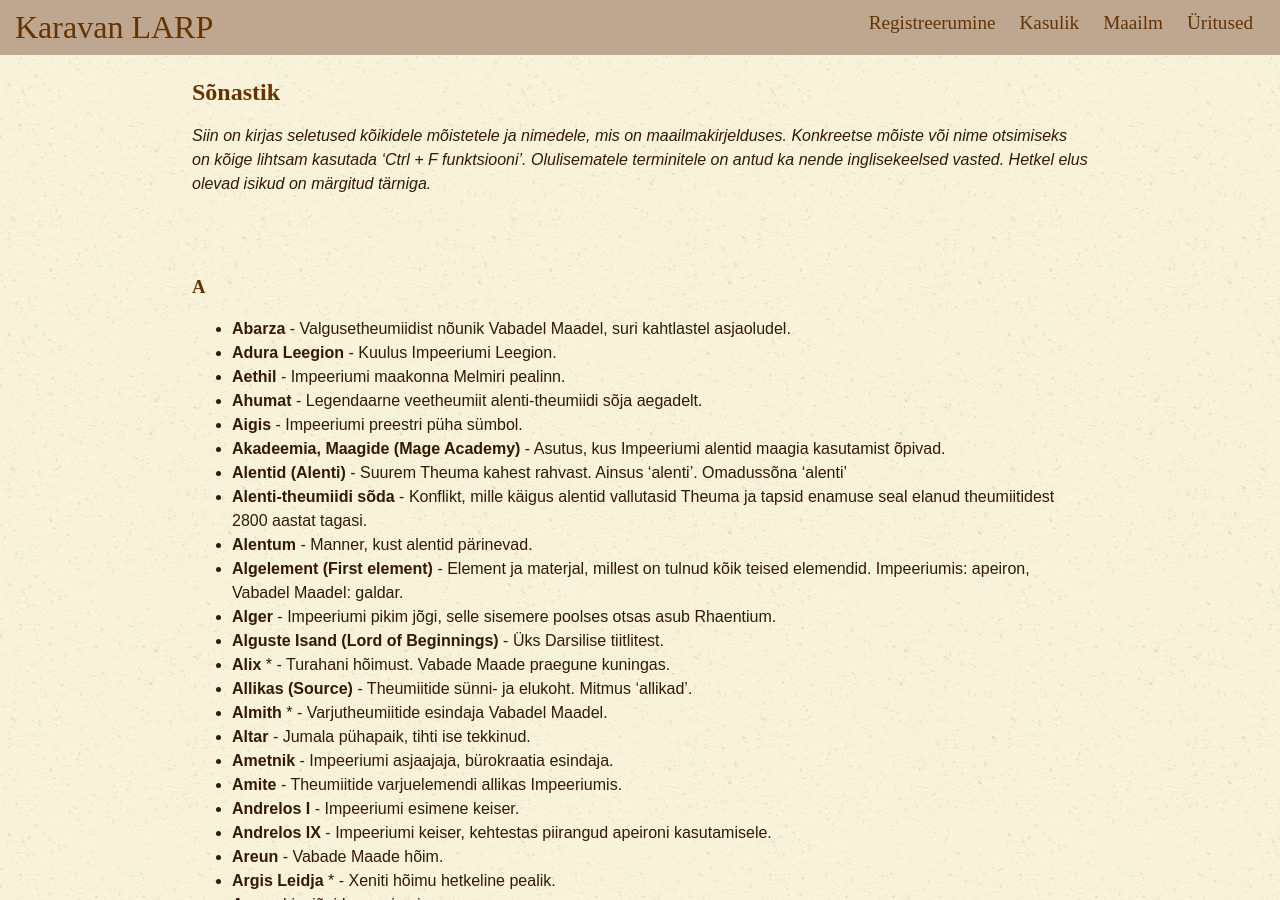
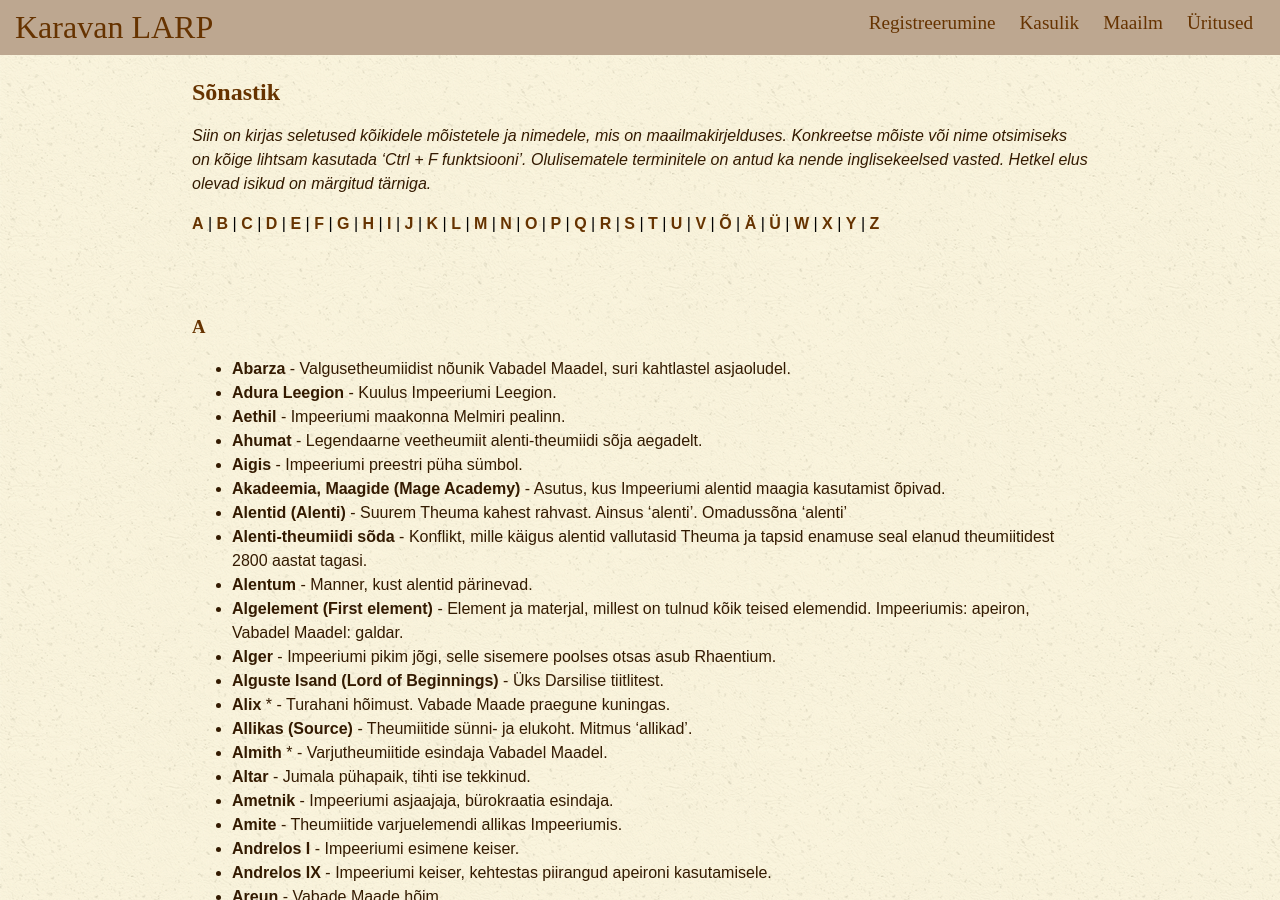
Before and after one commit to karavanlarp/karavanlarp.github.io, a Jekyll site: the page built from est/world/glossary.md, in a window 1280 px wide and 900 px high. Built offline with Jekyll 4.4.1, drawn with Linux system fonts in a browser that asks for light colours; some web fonts are replaced.

Commit message:
glossary toc

```diff
--- a/est/world/glossary.md
+++ b/est/world/glossary.md
@@ -6,7 +6,11 @@
 
 _Siin on kirjas seletused kõikidele mõistetele ja nimedele, mis on maailmakirjelduses. Konkreetse mõiste või nime otsimiseks on kõige lihtsam kasutada ‘Ctrl + F funktsiooni’. Olulisematele terminitele on antud ka nende inglisekeelsed vasted. Hetkel elus olevad isikud on märgitud tärniga._
 
-### A
+<div style="margin: auto;">
+	<a href="#A">A</a> | <a href="#B">B</a> | <a href="#C">C</a> | <a href="#D">D</a> | <a href="#E">E</a> | <a href="#F">F</a> | <a href="#G">G</a> | <a href="#H">H</a> | <a href="#I">I</a> | <a href="#J">J</a> | <a href="#K">K</a> | <a href="#L">L</a> | <a href="#M">M</a> | <a href="#N">N</a> | <a href="#O">O</a> | <a href="#P">P</a> | <a href="#Q">Q</a> | <a href="#R">R</a> | <a href="#S">S</a> | <a href="#T">T</a> | <a href="#U">U</a> | <a href="#V">V</a> | <a href="#Õ">Õ</a> | <a href="#Ä">Ä</a> | <a href="#Ü">Ü</a> | <a href="#W">W</a> | <a href="#X">X</a> | <a href="#Y">Y</a> | <a href="#Z">Z</a>
+</div>
+
+<h3 id="A">A</h3>
 
 * **Abarza** - Valgusetheumiidist nõunik Vabadel Maadel, suri kahtlastel asjaoludel.
 * **Adura Leegion** - Kuulus Impeeriumi Leegion.
@@ -44,7 +48,7 @@
 * **Azat** - Impeeriumi maakonna Pereini pealinn.
 * **Azen** - Vabade Maade hõim.
 
-### B
+<h3 id="B">B</h3>
 
 * **Balden** - Kerri hõimust. Vabade Maade kuningas.
 * **Ban-Mawr** - Vabade Maade kaose ja vannete jumal, panteoni juht.
@@ -52,14 +56,14 @@
 * **Berazi kuru** - Impeeriumis Kethari mäestiku keskel asuv kuru, mis on ainuke läbipääsukoht Talmekari poolsaarele.
 * **Brig** - Vabade Maade hõim.
 
-### C
+<h3 id="C">C</h3>
 
 * **Cairlinn Tor** - Vabade Maade pealinn ja kuninga elupaik.
 * **Carresca** - Legendaarne õhutheumiit alenti-theumiidi sõja aegadelt.
 * **Ceriel, Püha (Saint Ceriel)** - Merel uppunute kaitsepühak Impeeriumis.
 * **Cilines, Püha (Saint Cilines)** -  Süüta surnute kaitsepühak Impeeriumis.
 
-### D
+<h3 id="D">D</h3>
 
 * **Dager Jõehunt** * - Turahani hõimu hetkeline pealik.
 * **Darais** - Vabade Maade hõim.
@@ -72,7 +76,7 @@
 * **Droat** - Theumiitide valguseelemendi allikas Vabadel Maadel.
 * **Durras** - Impeeriumi maakond.
 
-### E
+<h3 id="E">E</h3>
 
 * **Ebasurnu (Undead)** - Olevus, kelle keha on surnud, aga hing pole lahkunud.
 * **Eil-Gann** - Vabade Maade elu ja liikumise jumal.
@@ -88,18 +92,18 @@
 * **Esimene Surnu (First Dead)** -  Üks Keteose tiitlitest.
 * **Estendar** - Impeeriumi maakond.
 
-### F
+<h3 id="F">F</h3>
 
 * **Faen** - Magari hõimust. Vabade Maade kuningas.
 * **Fareisi Leegion** - Impeeriumi kuulus Leegion.
 * **Fillan, Püha (Saint Fillan)** - Õpetajate kaitsepühak Impeeriumis.
 * **Formanet** * - Õhutheumiitide esindaja Impeeriumis.
 
-### G
+<h3 id="G">G</h3>
 
 * **Galdar** - Vabade Maade termin algelemendile.
 
-### H
+<h3 id="H">H</h3>
 
 * **Helet** - Vabade Maade hõim.
 * **Hesiar** * - Valgusetheumiitide esindaja Impeeriumis.
@@ -108,7 +112,7 @@
 * **Hõim** - Vabade maade suurim ühiskonnaüksus.
 * **Hõimutud** - Vabade Maade pealinnas elav nö hõimuta hõim.
 
-### I
+<h3 id="I">I</h3>
 
 * **Iante saar** - Mägine saar Talmekari poolsaare lähedal, Impeeriumis.
 * **Idavahid** - Vabade Maade idapoolseim punkt.
@@ -127,7 +131,7 @@
 * **Iser Teenäitaja** * - Areuni hõimu hetkeline pealik.
 * **Ithen** - Sumemaa pealinn.
 
-### J
+<h3 id="J">J</h3>
 
 * **Jahtide Isand (Lord of the Hunt)** - Üks Nal-Mati tiitlitest.
 * **Jarail I** - Impeeriumi keiser.
@@ -138,7 +142,7 @@
 * **Jumalamägi (Mountain of the Gods)** - Mandri kõige kõrgem mägi, mille tipus elavad Impeeriumi jumalad ja nende teenrid.
 * **Jumalmaagia (God magic)** - Jumalate maagia, mida kasutavad preestrid.
 
-### K
+<h3 id="K">K</h3>
 
 * **Kafalam** - Legendaarne maatheumiit alenti-theumiidi sõja aegadelt.
 * **Kalath** - Impeeriumi maakond.
@@ -179,7 +183,7 @@
 * **Küllamaa (Plentyland)** - Üks Vabadest Maadest.
 * **Küllatooja (Bringer of Plenty)** - Üks Arim-Woli tiitlitest.
 
-### L
+<h3 id="L">L</h3>
 
 * **Laanesarvik (Horned Wood Dweller)** - Üks Rhen-Apa tiitlitest.
 * **Laantemaa (Woodland)** - Üks Vabadest Maadest.
@@ -205,7 +209,7 @@
 * **Lõppemise Leek (Flame of Endings)** - Üks Zer-Nimi tiitlitest.
 * **Lõppude Vardja (Warden of Endings)** -  Üks Keteose tiitlitest.
 
-### M
+<h3 id="M">M</h3>
 
 * **Maa (Earth)** - Theumiitide neljas element. Vastaselement õhk.
 * **Maag (Mage)** - Apeiromantia kasutaja Impeeriumis.
@@ -231,7 +235,7 @@
 * **Mäletajate selts (Society of Rememberers)** - Kroonikute, skaldide ja jutuvestjate grupeering Vabadel Maadel.
 * **Märk (Mark)** - Vabadel Maadel kuuluvust tähistav tätoveering.
 
-### N
+<h3 id="N">N</h3>
 
 * **Nal-Mat** - Vabade Maade jahi ja raevu jumal.
 * **Namira** - Vabade Maade kuningas.
@@ -245,7 +249,7 @@
 * **Nägemise Piir (Edge of Seeing)** - Üks Lir-Nethi tiitlitest.
 * **Näljasaared** - Sellel saarestikul kannavad oma karistust kõik Vabade Maade suurimad kurjategijad.
 
-### O
+<h3 id="O">O</h3>
 
 * **Ommel** - Kaljumaa pealinn.
 * **Ordu** - Mõne pühaku eeskuju järgiv grupeering Impeeriumis.
@@ -253,7 +257,7 @@
 * **Orophi Leegion** - Kuulus Impeeriumi Leegion.
 * **Orumaa (Valleyland)** - Üks Vabadest Maadest.
 
-### P
+<h3 id="P">P</h3>
 
 * **Parandajate selts (Society of Healers)** - Ravitsejate ja taimetarkade grupeering Vabadel Maadel.
 * **Parendi** - Impeeriumi rändajate ja aja jumal.
@@ -277,11 +281,11 @@
 * **Pühak (Saint)** - Impeeriumis austatud surnu.
 * **Pühendatu (Initiate)** - Templisse pürginud isik, kes soovib saada preestriks, Vabadel Maadel.
 
-### Q
+<h3 id="Q">Q</h3>
 
 * **Qhorelth** - Impeeriumi maakond.
 
-### R
+<h3 id="R">R</h3>
 
 * **Raevujate selts (Society of Ragers)** - Lahinguraevujate ja vulverite grupeering Vabadel Maadel.
 * **Ragald** - Laantemaa pealinn.
@@ -306,7 +310,7 @@
 * **Ruunikeel** - Vabade Maade loitsijate maagiline keel.
 * **Ruunikunst (Runic arts)** - Vabade Maade maagia, mis kasutab algelementi.
 
-### S
+<h3 id="S">S</h3>
 
 * **Saadik (Emissary)** - Jumalate legendaarsed teenrid, kes harva ilmuvad jumala tahte edastamiseks.
 * **Sada püha nime** - Sada nime, mis on reserveeritud kasutamiseks ainult Impeeriumi keisritele.
@@ -341,7 +345,7 @@
 * **Sõjapealik (War chief)** - Klanni- või hõimupealiku määratud salga juht Vabadel Maadel.
 * **Süvalaas** - Tihe igihaljas mets Vabadel Maadel.
 
-### T
+<h3 id="T">T </h3>
 
 * **Taevamäestik** - Impeeriumiga piirnev mäestik Vabadel Maadel.
 * **Talmekar** - Impeeriumi maakond.
@@ -368,7 +372,7 @@
 * **Turmakandja (Doombringer)** - Üks Zer-Nimi tiitlitest.
 * **Tuultemaa (Windland)** - Üks Vabadest Maadest.
 
-### U
+<h3 id="U">U</h3>
 
 * **Ualeth** * - Maatheumiitide esindaja Vabadel Maadel.
 * **Udukuru (Mist Pass)** - Taevamäestiku ainuke läbipääsetav punkt.
@@ -379,7 +383,7 @@
 * **Usuvalvur (Faithguard)** - Impeeriumis sinodit juhtiv preester.
 * **Uudiste Saatja (Sender of News)** - Üks Eil-Ganni tiitlitest.
 
-### V
+<h3 id="V">V </h3>
 
 * **Vabade Juht (Chief of the Free)** - Üks Ban-Mawri tiitlitest.
 * **Vabad Maad (The Free Lands)** - Alentide hõimukogumik Theuma idaosas. Isik/isikud ‘vabamaalane/vabamaalased’. Omadussõna ‘vabamaa’.
@@ -417,7 +421,7 @@
 * **Vägi/jõud (Force/power)** - Loodusseadusi eiravad maagilised energiavood.
 * **Värvililled (Pigment flowers)** - Rikkalikult värviandvad lilled. Impeeriumi kaubaartikkel.
 
-### Õ
+<h3 id="Õ">Õ</h3>
 
 * **Õhk (Air)** - Kolmas theumiitide elementidest. Vastaselement Maa.
 * **Õnnistatute Raamat (Book of the Blessed)** - Impeeriumi pühakute nimesid sisaldav raamat.
@@ -426,34 +430,34 @@
 * **Õpetaja (theumiidi)** - Ameti õpetaja õpilasele.
 * **Õpilane (theumiidi)** - Ameti õppija.
 
-### Ä
+<h3 id="Ä">Ä</h3>
 
 * **Ääremaa (Edgeland)** - Üks piirimaadest Vabadel Maadel.
 
-### Ü
+<h3 id="Ü">Ü</h3>
 
 * **Ülemkohtunik (High Judge)** - Impeeriumi ülemkohtu liige.
 * **Ülemkohus (High Court)** - Impeeriumi kõrgeim kohus.
 
-### W
+<h3 id="W">W</h3>
 
 * **Warul** - Theumiitide veeelemendi allikas Impeeriumis.
 * **Waruli järv** - Suur järv Impeeriumis.
 * **Wolan Ööjälitaja** * - Brigi hõimu hetkeline pealik.
 
-### X
+<h3 id="X">X</h3>
 
 * **Xagha Sinilaup** * - Ilvoedi hõimu hetkeline pealik.
 * **Xaghol** - Valgusetheumiitide esindaja Vabadel Maadel.
 * **Xenit** - Vabade Maade hõim.
 * **Xerean IV** - Impeeriumi keiser, usule pühendunud.
 
-### Y
+<h3 id="Y">Y</h3>
 
 * **Yaner Osav** * - Noraki hõimu hetkeline pealik.
 * **Yriel, Püha (Saint Yriel)** - Katku surnute kaitsepühak Impeeriumis.
 
-### Z
+<h3 id="Z">Z</h3>
 
 * **Zalagos VII** - Impeeriumi keiser, kauba- ja mõõdustandardite lihtsustaja.
 * **Zalagos VIII** - Impeeriumi keiser, sõjapidaja.
```
Also changed, not shown: est/world/theuma.md (+1 -1 lines).
